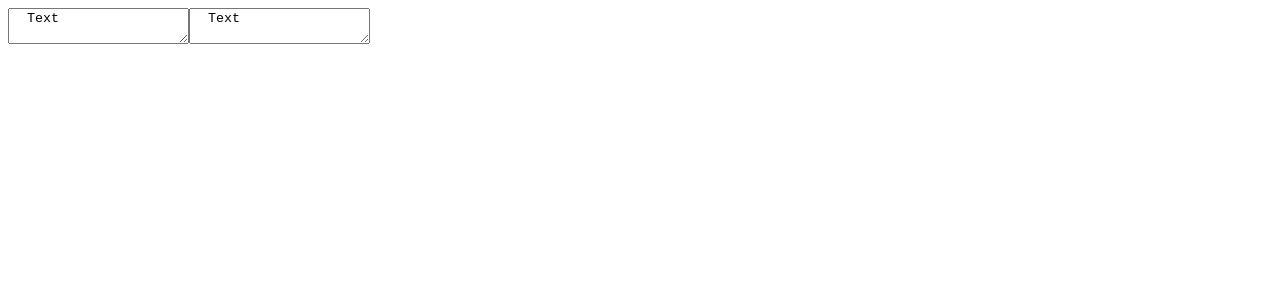
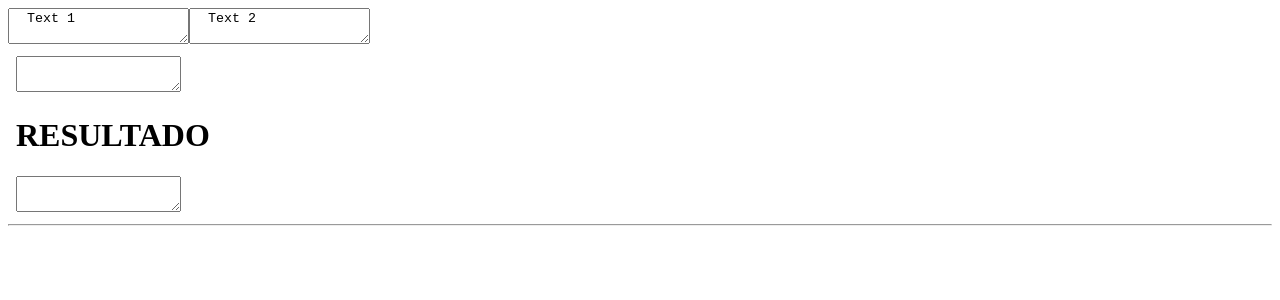
Before and after one commit to zigmapower/eddie-es-un-gran-maestro, an Angular app: page / in a window 1280 px wide. Shown: the top 300 px of the page. Built offline with nearby package versions, Linux system fonts and the light colour scheme.

Commit message:
Update my first draft

```diff
--- a/src/app/app.component.html
+++ b/src/app/app.component.html
@@ -6,10 +6,23 @@
  -->
 
 <textarea>
-  Text
+  Text 1
   </textarea>
 
 
   <textarea>
-  Text
+  Text 2
   </textarea>
+
+     <body>
+
+      <div class="texto">
+        <textarea name="texto1" onkeyup="mostrar(this.value)" id="" cols="18" rows="2"></textarea>
+      </div>
+
+      <h1>RESULTADO</h1>
+      <div class="texto">
+        <textarea name="texto1" onkeyup="mostrar(this.value)" id="resultado" cols="18" rows="2"></textarea>
+      </div>
+   </body>
+   <hr>
```
